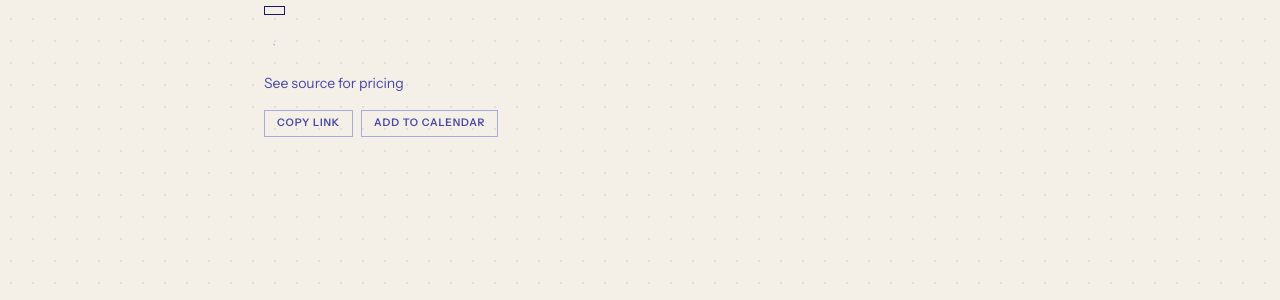
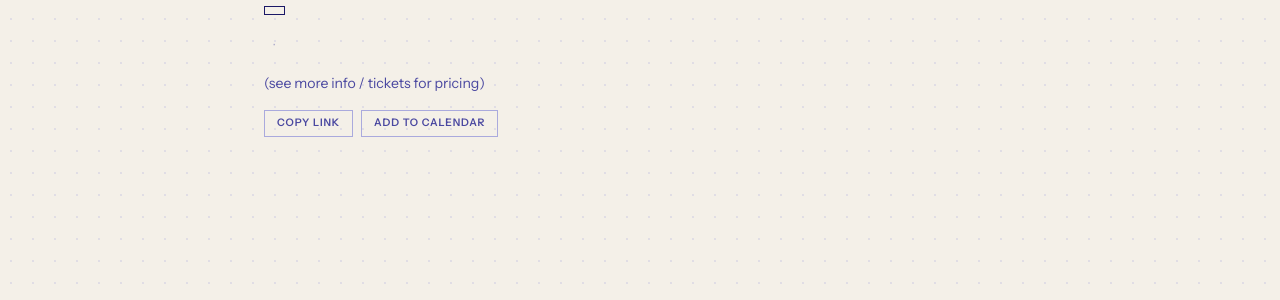
Before and after one commit to ariansajina/pleskal, a Django app: template templates/events/event_detail.html in a window 1280 px wide. Shown: the part 58-358 px from the top of the page. Run offline with Django 5.2, Linux system fonts and the light colour scheme; the template is opened without the code that fills it, so the values that code supplies are empty; style sheets or scripts are compiled from the project's sources; some libraries are stand-ins or nearby versions; some web fonts are replaced.

Commit message:
cosmetic

```diff
--- a/config/settings.py
+++ b/config/settings.py
@@ -170,8 +170,8 @@ IMAGE_WEBP_QUALITY = 70
 # Event settings
 
 SCRAPED_EVENT_DISCLAIMER = (
-    "> This event was scraped from the source page. "
-    "Some information may be inaccurate. Please check the event source page when "
+    "> This event was scraped and may be partly inaccurate. "
+    "Follow the more info link to read the source page when "
     "planning your visit/participation."
 )
 
--- a/templates/events/event_detail.html
+++ b/templates/events/event_detail.html
@@ -46,15 +46,27 @@ details[open] summary::after { content: ''; }
         </div>
 
         {# Price #}
-        <div class="event-meta" style="margin-bottom:1rem;font-size:0.88rem;">
+        <div class="event-meta" style="margin-bottom:0.5rem;font-size:0.88rem;">
             {% if event.is_free %}
                 <span style="color:var(--c-op);">Free admission</span>
             {% elif event.price_note %}
                 <span>{{ event.price_note }}</span>
             {% else %}
-                <span>See source for pricing</span>
+                <span>(see more info / tickets for pricing)</span>
             {% endif %}
         </div>
+
+        {# Publisher attribution #}
+        {% if event.submitted_by %}
+            <div class="event-meta" style="margin-bottom:1rem;font-size:0.78rem;color:var(--ink-muted);">
+                by
+                <a href="{% url 'publisher_profile' event.submitted_by.display_name_slug %}" class="link-accent" style="font-weight:600;">
+                    {{ event.submitted_by.public_name }}
+                </a>
+            </div>
+        {% else %}
+            <div style="margin-bottom:1rem;"></div>
+        {% endif %}
 
         {# Action buttons #}
         <div style="display:flex;gap:0.5rem;flex-wrap:wrap;align-items:center;margin-bottom:1.5rem;">
@@ -100,17 +112,6 @@ details[open] summary::after { content: ''; }
             </div>
         {% endif %}
 
-        {# Publisher attribution #}
-        {% if event.submitted_by %}
-            <hr class="rule">
-            <div style="font-size:0.78rem;color:var(--ink-muted);margin-bottom:1rem;">
-                Published by
-                <a href="{% url 'publisher_profile' event.submitted_by.display_name_slug %}" class="link-accent" style="font-weight:600;">
-                    {{ event.submitted_by.public_name }}
-                </a>
-            </div>
-        {% endif %}
-
         {# Owner actions #}
         {% if user.is_authenticated %}
             {% if user == event.submitted_by %}
```
